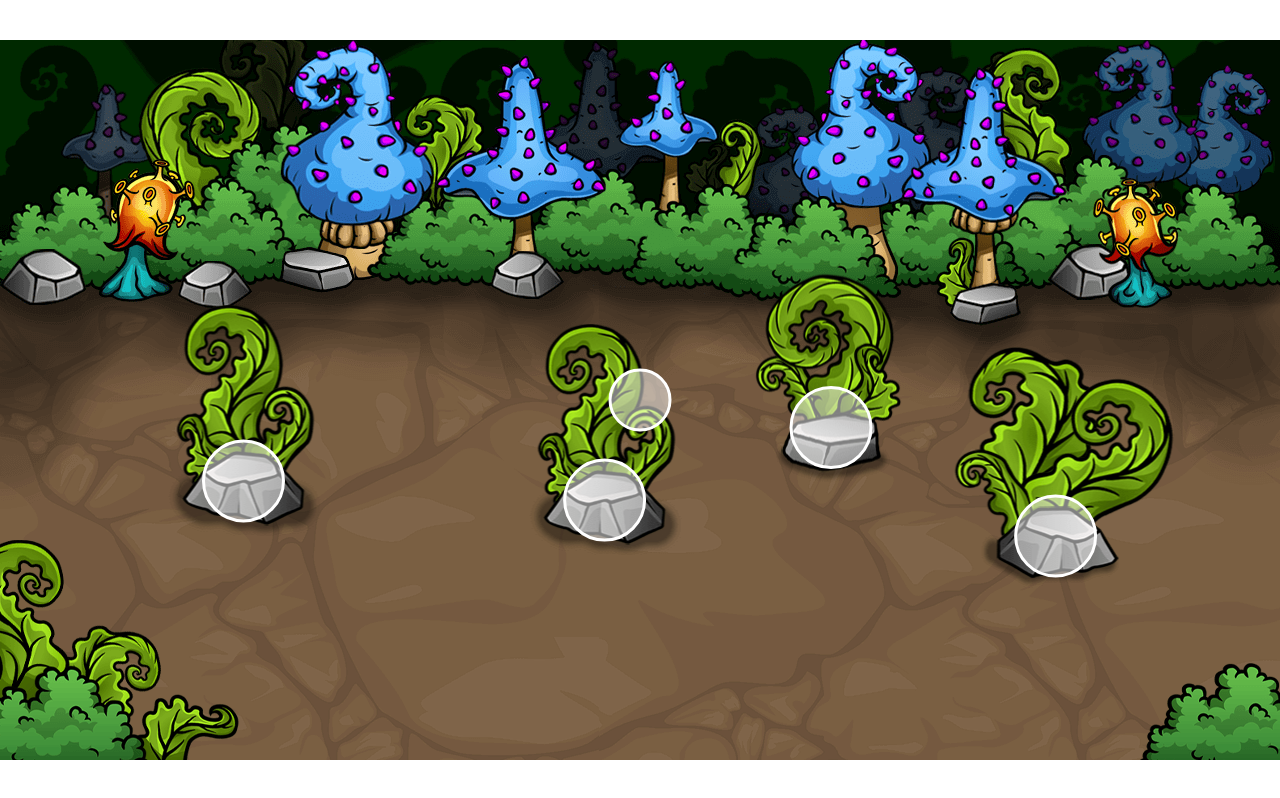
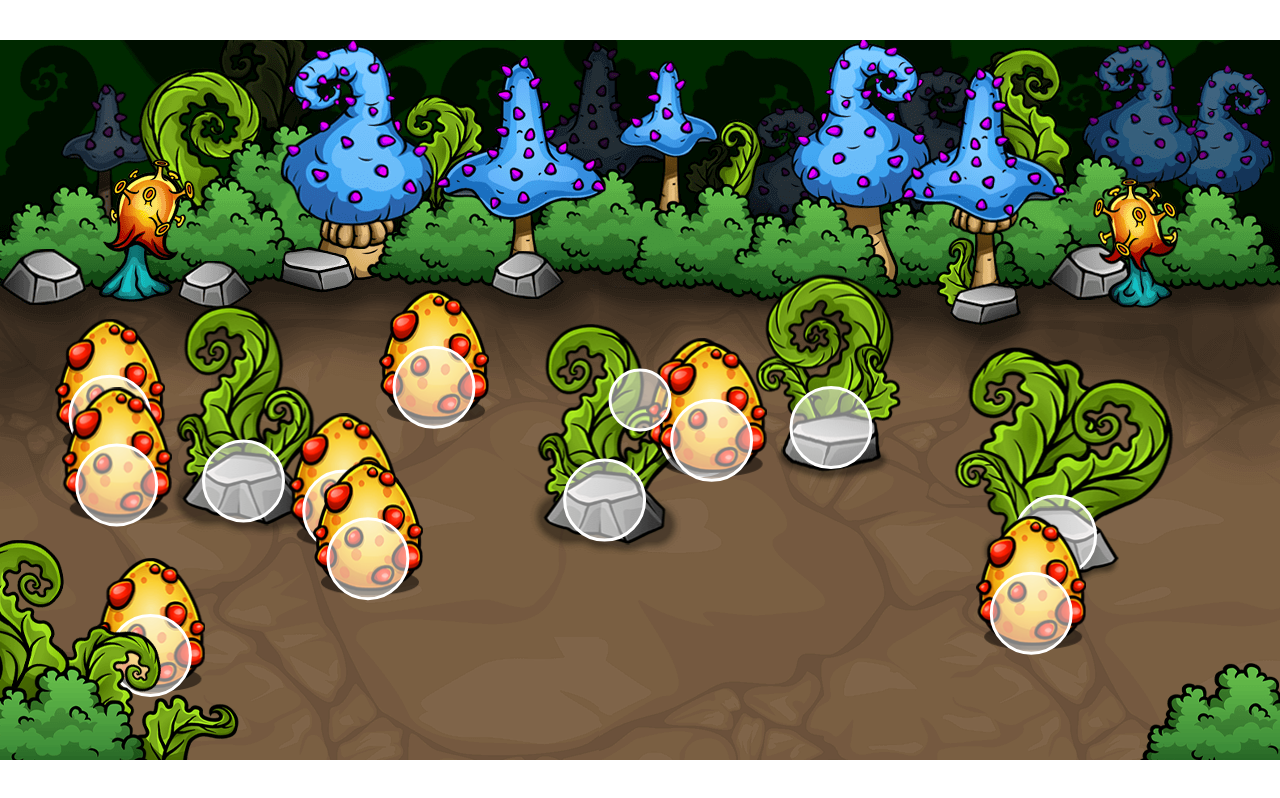
Before and after one commit to zoltanhalmay1984/JavaScript-2D-Game, a website: page index.html in a window 1280 px wide. Drawn offline with Linux system fonts and the light colour scheme.

Commit message:
01:24:04 FPS 01:33:43 Egg class 01:38:36 Periodically adding new eggs 01:45:35 Egg physics

```diff
--- a/index.html
+++ b/index.html
@@ -12,6 +12,7 @@
     <img id="overlay" src="overlay.png">
     <img id="obstacles" src="obstacles.png">
     <img id="bull" src="bull.png">
+    <img id="egg" src="egg.png">
 
     <script src="script.js"></script>
 </body>
--- a/script.js
+++ b/script.js
@@ -20,7 +20,7 @@ window.addEventListener('load', function () {
             this.dy = 0;
             this.speedModifier = 3;
             this.spriteWidth = 255;
-            this.spriteHeight = 255;
+            this.spriteHeight = 256;
             this.width = this.spriteWidth;
             this.height = this.spriteHeight;
             this.spriteX; //these two properties will define the top left corner of spritesheet frame image that we are curretly drawing to represent the player
@@ -78,7 +78,7 @@ window.addEventListener('load', function () {
             else if (this.collisionX > this.game.width - this.collisionRadius) this.collisionX = this.game.width - this.collisionRadius;
             //vertical boundaries
             if (this.collisionY < this.game.topMargin + this.collisionRadius) this.collisionY = this.game.topMargin + this.collisionRadius;
-            else if (this. collisionY > this.game.height -this.collisionRadius) this. collisionY = this.game.height -this.collisionRadius;
+            else if (this.collisionY > this.game.height - this.collisionRadius) this.collisionY = this.game.height - this.collisionRadius;
 
             //collision with obstacles
             this.game.obstacles.forEach(obstacle => {
@@ -123,10 +123,53 @@ window.addEventListener('load', function () {
                 context.fill();
                 context.restore();
                 context.stroke();
-                context.beginPath();
             }
         }
     }
+
+    class Egg {
+        constructor(game) {
+            this.game = game;
+            this.collisionRadius = 40;
+            this.margin = this.collisionRadius * 2;
+            this.collisionX = this.margin + (Math.random() * (this.game.width - this.margin * 2));
+            this.collisionY = this.game.topMargin + (Math.random() * (this.game.height - this.game.topMargin - this.margin));
+            this.image = document.getElementById('egg');
+            this.spriteWidth = 110;
+            this.spriteHeight = 135;
+            this.width = this.spriteWidth;
+            this.height = this.spriteHeight;
+            this.spriteX;
+            this.spriteY;
+        }
+        draw(context) {
+            context.drawImage(this.image, this.spriteX, this.spriteY);
+            if (this.game.debug) {
+                context.beginPath();
+                context.arc(this.collisionX, this.collisionY, this.collisionRadius, 0, Math.PI * 2);
+                context.save();
+                context.globalAlpha = 0.5;
+                context.fill();
+                context.restore();
+                context.stroke();
+            }
+        }
+        update() {
+            this.spriteX = this.collisionX - this.width * 0.5;
+            this.spriteY = this.collisionY - this.height * 0.5 - 30;
+            let collisionObjects = [this.game.player, ...this.game.obstacles];
+            collisionObjects.forEach(object => {
+                let [collision, distance, sumOfRadii, dx, dy] = this.game.checkCollision(this, object);
+                if (collision) {
+                    const unit_x = dx / distance;
+                    const unit_y = dy / distance;
+                    this.collisionX = object.collisionX + (sumOfRadii + 1) * unit_x;
+                    this.collisionY = object.collisionY + (sumOfRadii + 1) * unit_y;
+                }
+            });
+        }
+    }
+
     class Game {
         constructor(canvas) {
             this.canvas = canvas;
@@ -135,8 +178,15 @@ window.addEventListener('load', function () {
             this.topMargin = 260;
             this.debug = true;
             this.player = new Player(this);
+            this.fps = 70;
+            this.timer = 0;
+            this.interval = 1000 / this.fps;
+            this.eggTimer = 0;
+            this.eggInterval = 500;
             this.numberOfObstacles = 10;
+            this.maxEggs = 10;
             this.obstacles = [];
+            this.eggs = [];
             this.mouse = {
                 x: this.width * 0.5,
                 y: this.height * 0.5,
@@ -163,10 +213,28 @@ window.addEventListener('load', function () {
                 if (e.key == 'd') this.debug = !this.debug;
             });
         }
-        render(context) {
+        render(context, deltaTime) {
+            if (this.timer > this.interval) {
+                ctx.clearRect(0, 0, canvas.width, canvas.height);
                 this.obstacles.forEach(obstacle => obstacle.draw(context));
+                this.eggs.forEach(egg => {
+                    egg.draw(context);
+                    egg.update();
+                });
                 this.player.draw(context);
                 this.player.update();
+                this.timer = 0;
+            }
+            this.timer += deltaTime;
+
+            //add egg periodically
+            if (this.eggTimer > this.eggInterval && this.eggs.length < this.maxEggs) {
+                this.addEgg();
+                this.eggTimer = 0;
+                console.log(this.eggs);
+            } else {
+                this.eggTimer += deltaTime;
+            }
         }
         checkCollision(a, b) {
             const dx = a.collisionX - b.collisionX;
@@ -174,6 +242,9 @@ window.addEventListener('load', function () {
             const distance = Math.hypot(dy, dx);
             const sumOfRadii = a.collisionRadius + b.collisionRadius;
             return [(distance < sumOfRadii), distance, sumOfRadii, dx, dy];
+        }
+        addEgg() {
+            this.eggs.push(new Egg(this));
         }
         init() { //initialize
             let attempts = 0; //Brute force algorythm is not very smart, it just tries over and over many times.
@@ -203,10 +274,12 @@ window.addEventListener('load', function () {
     game.init();
     console.log(game);
 
-    function animate() {
-        ctx.clearRect(0, 0, canvas.width, canvas.height);
-        game.render(ctx);
+    let lastTime = 0;
+    function animate(timeStamp) {
+        const deltaTime = timeStamp - lastTime;
+        lastTime = timeStamp;
+        game.render(ctx, deltaTime);
         requestAnimationFrame(animate);
     }
-    animate();
+    animate(0);
 });
--- a/style.css
+++ b/style.css
@@ -17,6 +17,6 @@
     transform: translate(-50%, -50%);
     pointer-events: none;
 }
-#obstacles, #bull {
+#obstacles, #bull, #egg {
     display: none;
 }
```
Lines whose indentation alone changed are shown as unchanged.
